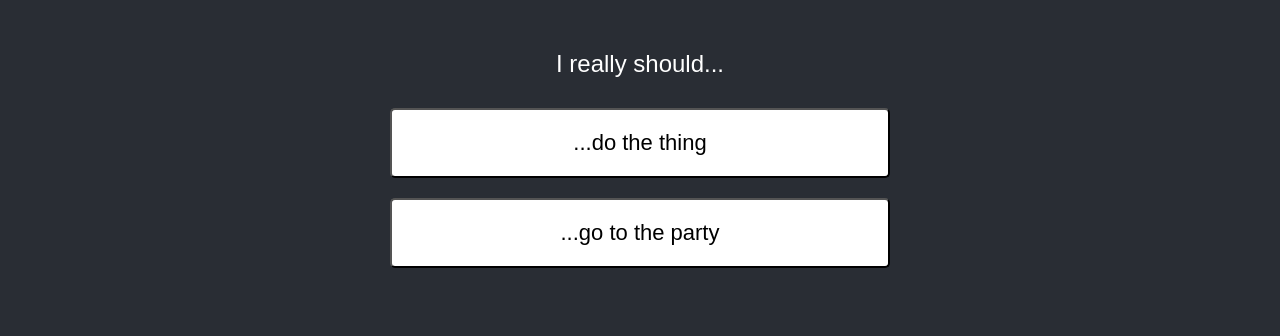
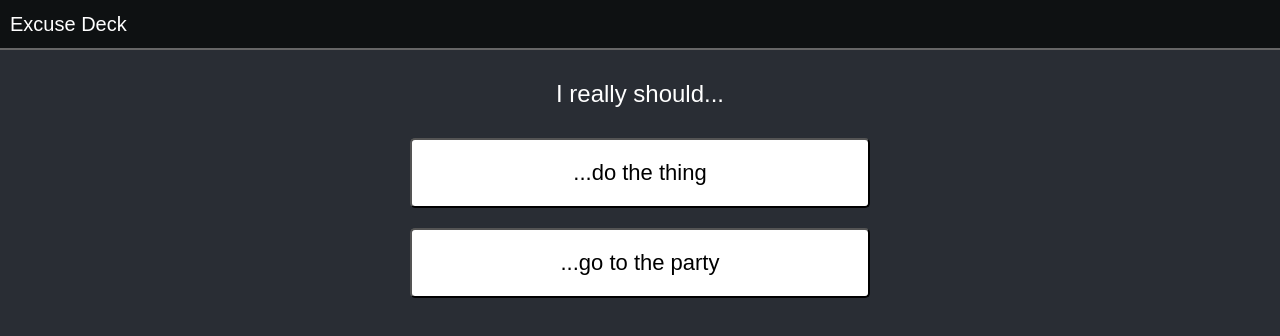
Before and after one commit to Smmaca/deck-tree, a React (Create React App) app: page / in a window 1280 px wide. Shown: the top 336 px of the page. Built offline with nearby package versions, Linux system fonts and the light colour scheme.

Commit message:
Added a header

```diff
--- a/src/components/App.js
+++ b/src/components/App.js
@@ -3,10 +3,11 @@ import PropTypes from 'prop-types';
 import styled from 'styled-components';
 import GlobalStyles from '../styles/GlobalStyles';
 
+import Header from './Header';
 import Space from './Space';
 
 const Wrapper = styled.div`
-  padding: 0 20px
+  padding: 0;
   height: 100%;
   width: 100%;
   box-sizing: border-box;
@@ -62,6 +63,7 @@ class App extends Component {
   render() {
     return (
       <Wrapper>
+        <Header />
         <Space
           option={this.getCurrentOption()}
           onChooseOption={this.onChooseOption}
--- /dev/null
+++ b/src/components/Header/index.js
@@ -0,0 +1,17 @@
+import React from 'react';
+
+import {
+  Wrapper,
+} from './styles';
+
+const Header = () => {
+  return (
+    <Wrapper>
+      Excuse Deck
+    </Wrapper>
+  );
+};
+
+Header.propTypes = {};
+
+export default Header;
--- /dev/null
+++ b/src/components/Header/styles.js
@@ -0,0 +1,20 @@
+import styled from 'styled-components';
+
+export const Wrapper = styled.div`
+  width: 100%;
+  height: 50px;
+  background-color: rgb(14, 17, 18);
+  border-bottom: solid 2px #666;
+  color: white;
+  padding: 10px;
+  font-size: 20px;
+  font-family: sans-serif;
+  display: flex;
+  align-items: center;
+  box-sizing: border-box;
+
+  @media screen and (max-width: 504px) {
+    justify-content: center;
+    align-items: center;
+  }
+`;
--- a/src/components/Space/styles.js
+++ b/src/components/Space/styles.js
@@ -2,8 +2,10 @@ import styled from 'styled-components';
 
 export const Container = styled.div`
   max-width: 500px;
-  margin: 0 auto;
+  margin: 30px auto;
   width: 100%;
+  padding: 0 20px;
+  box-sizing: border-box;
 `;
 
 export const Heading = styled.p`
@@ -12,5 +14,4 @@ export const Heading = styled.p`
   color: white;
   text-align: center;
   font-family: sans-serif;
-  padding: 0 20px;
 `;
--- a/src/styles/GlobalStyles.js
+++ b/src/styles/GlobalStyles.js
@@ -7,12 +7,16 @@ const GlobalStyles = createGlobalStyle`
     min-height: 100vh;
     margin: 0;
     display: block;
-    padding: 30px 0;
+    padding: 0 0 30px;
     box-sizing: border-box;
-    > div {
-      width: 100%;
-      height: 100%;
-    }
+    position: relative;
+  }
+
+  div#root {
+    display: block;
+    position: relative;
+    width: 100%;
+    min-height: 100%;
   }
 `;
 
```
